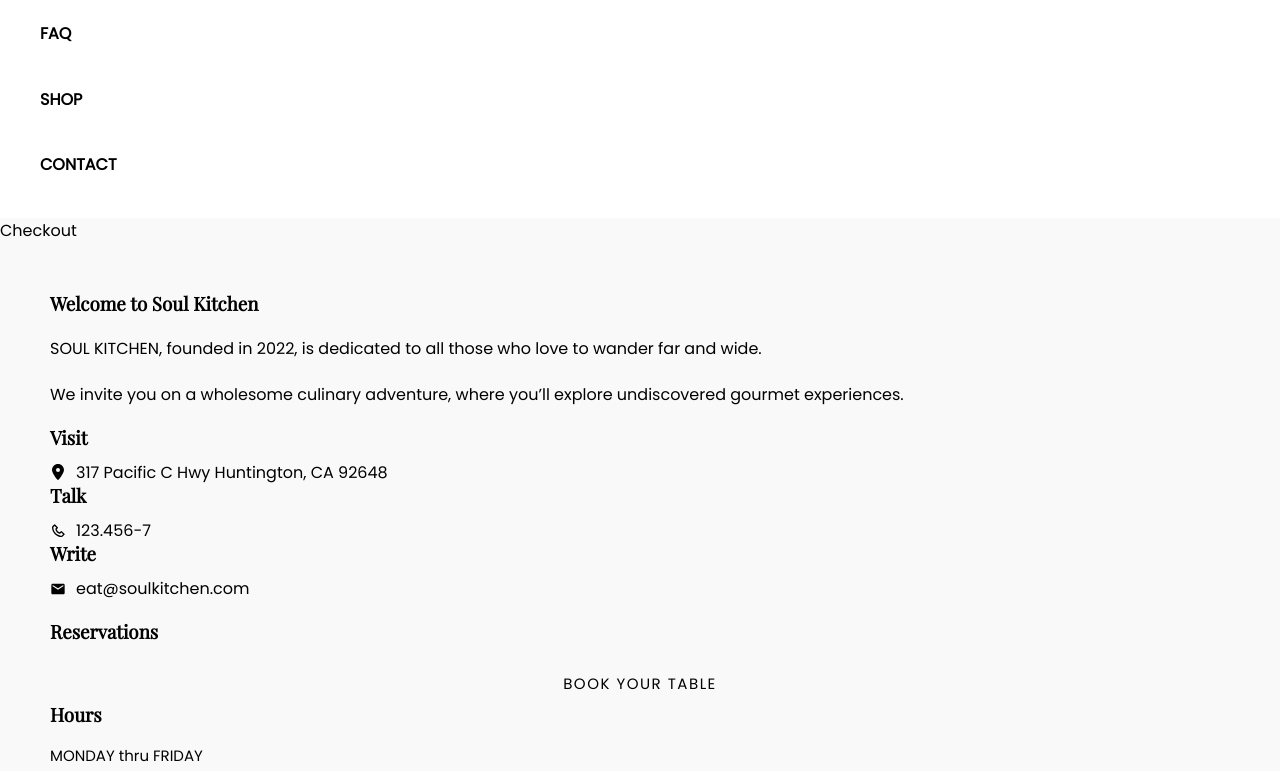
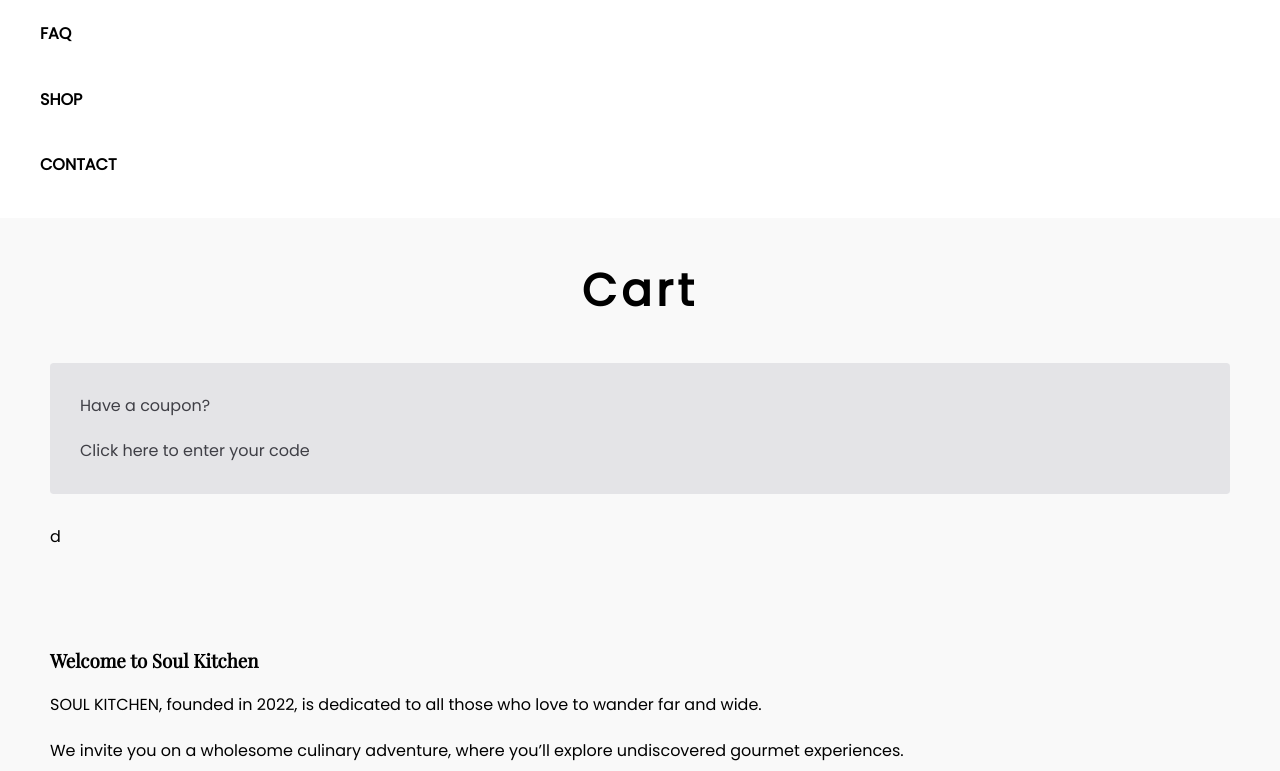
Before and after one commit to Reza-HM/soulkitchen-next, a Next.js app: page /checkout in a window 1280 px wide. Shown: the part 465-1236 px from the top of the page. Built offline with nearby package versions, Linux system fonts and the light colour scheme.

Commit message:
started the checkout page

```diff
--- a/pages/checkout/index.tsx
+++ b/pages/checkout/index.tsx
@@ -1,6 +1,44 @@
+import { useState } from "react";
+
 const Checkout = () => {
+  const [expandCouponCode, setExpandCouponCode] = useState(false);
   return (
-    <div>Checkout</div>
-  )
-}
-export default Checkout
+    <div className="container p-20">
+      <h1 className="tracking-widest text-7xl font-bold text-center mb-20">
+        Cart
+      </h1>
+      <div className="">
+        <div className="w-full bg-zinc-200 text-zinc-700 dark:bg-zinc-700 dark:text-zinc-200 flex flex-col gap-8 p-12 rounded-md">
+          <span className="">Have a coupon?</span>
+          <span
+            className="cursor-pointer hover:text-zinc-500 duration-300"
+            onClick={() => setExpandCouponCode(!expandCouponCode)}
+          >
+            Click here to enter your code
+          </span>
+        </div>
+        <div
+          className={`${
+            expandCouponCode
+              ? "max-h-[200px] h-[200px] opacity-100 visible transition-all duration-500"
+              : "max-h-[0px] h-0 opacity-0 invisible transition-all duration-500"
+          } mt-12 flex flex-col gap-8 `}
+        >
+          <h3 className="text-3xl tracking-wide">
+            If you have a coupon code, please apply it below.
+          </h3>
+          <input
+            type="text"
+            className="w-full border py-4 px-8 text-zinc-600 dark:bg-gray-700 dark:text-gray-400"
+            placeholder="Coupon Code"
+          />
+          <button className="w-full xs:w-96 border py-4 px-8 bg-black text-zinc-400 dark:bg-gray-900 dark:text-gray-400 cursor-pointer hover:bg-zinc-500 hover:text-zinc-300 dark:hover:bg-zinc-500 dark:hover:text-zinc-300 duration-300">
+            APPLY COUPON
+          </button>
+        </div>
+        <div className="">d</div>
+      </div>
+    </div>
+  );
+};
+export default Checkout;
```
